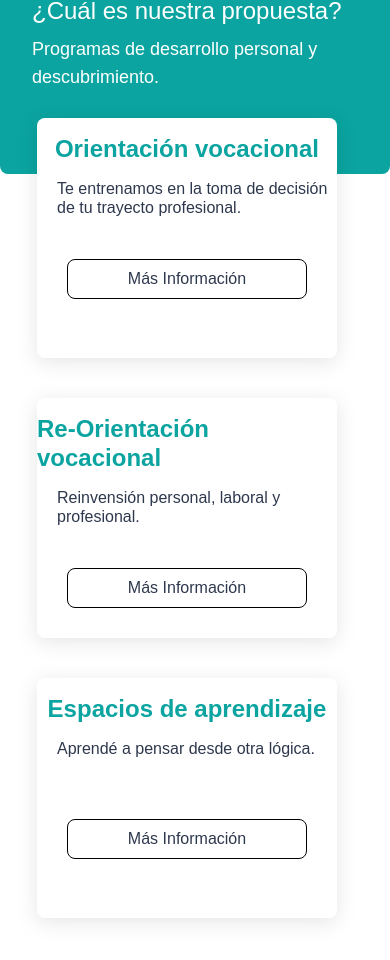
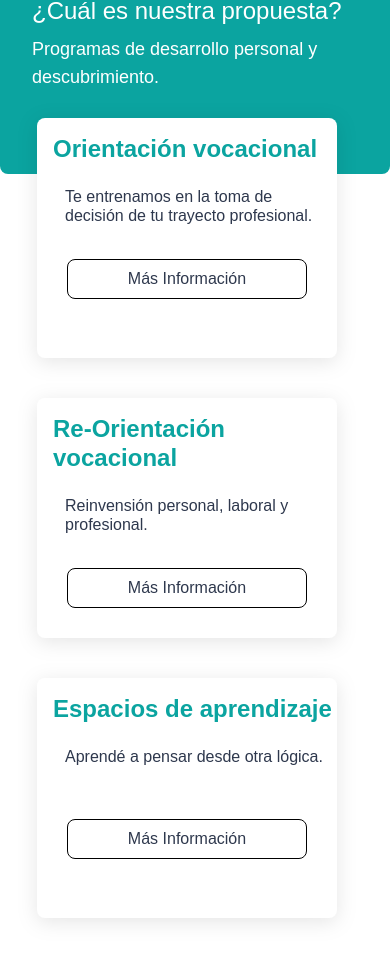
Before and after one commit to kevin-Bejarano-Aviles/api-proyecto-valtech, a React (Create React App) app in the folder front/: page / in a window 390 px wide. Shown: the part 768-1728 px from the top of the page. Built offline with nearby package versions, Linux system fonts and the light colour scheme.

Commit message:
Responsive de proposal box

```diff
--- a/front/src/components/Proposal.jsx
+++ b/front/src/components/Proposal.jsx
@@ -9,7 +9,7 @@ function Proposal() {
         <h2 className='ml-8 relative top-8 text-2xl font-medium text-white'>¿Cuál es nuestra propuesta?</h2>
         <h3 className='tablet:mb-0 ml-8 mt-10 relative text-lg font-medium text-white'>Programas de desarrollo personal y descubrimiento.</h3>
       </div>
-      <div className='mt-8 tablet:mt-0 h-[211px] z-10 relative bottom-32 tablet:bottom-16 flex items-center flex-col tablet:flex-row laptop:w-[864px] laptop:ml-8 '>
+      <div className='mt-16 mobile:mt-8 tablet:mt-0 h-[211px] z-10 relative bottom-32 tablet:bottom-16 flex items-center flex-col tablet:flex-row laptop:w-[864px] laptop:ml-8 '>
            <div className='mr-4'><ProposalBox Tittle="Orientación vocacional" description="Te entrenamos en la toma de decisión de tu trayecto profesional."/></div>
            <div className='mr-4'><ProposalBox Tittle="Re-Orientación vocacional" description="Reinvensión personal, laboral y profesional."/></div>
            <div className='mr-4'><ProposalBox Tittle="Espacios de aprendizaje" description="Aprendé a pensar desde otra lógica."/></div>
--- a/front/src/components/ProposalBox.jsx
+++ b/front/src/components/ProposalBox.jsx
@@ -4,8 +4,8 @@ import {Link} from 'react-router-dom'
 export default function ProposalBox({Tittle, description}) {
   return (
     <div className='flex tablet:align flex-col  mt-10 tablet:mt-0 w-[300px] tablet:w-[224px] laptop:w-[284px] h-60 bg-white rounded-lg drop-shadow-[0_4px_10px_rgba(0,0,0,0.1)]'>
-        <h3 className=' text-green  text-[24px] leading-[29px] font-bold relative top-4 ml-auto mr-auto font-Rubik ml-4'>{Tittle}</h3>
-        <p className='h-16 mx-5 mr-auto  relative top-8 text-[16px] leading-[19px] tablet:ml-4'>{description}</p>
+        <h3 className=' text-green  text-[24px] leading-[29px] font-bold relative top-4  mr-auto font-Rubik ml-4'>{Tittle}</h3>
+        <p className='h-16 mx-5 mr-auto p-2 relative top-8 text-[16px] leading-[19px] tablet:ml-4'>{description}</p>
         <div className='h-10 w-4/5 mx-auto tablet:w-[184px] rounded-lg border-[1px] mt-12  border-black flex items-center justify-center text-[16px] leading-[24px] text-blue font-medium tablet:ml-4'> <Link to='/'> Más Información</Link></div>
     </div>
   )
```
